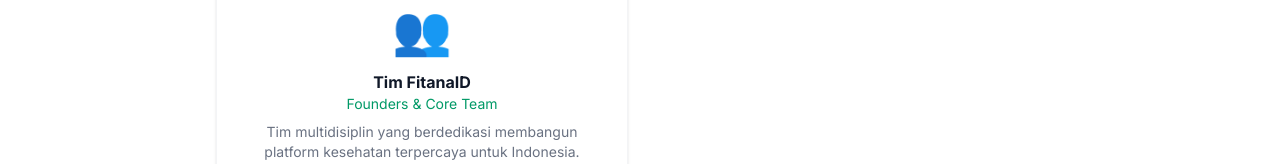
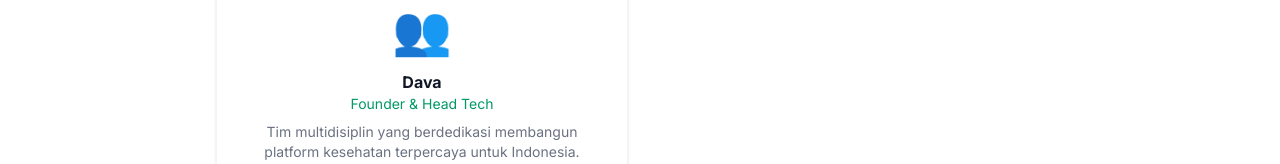
Before and after one commit to muhammadava/FitanaID, a Next.js app in the folder frontend/: page /tentang/tim in a window 1280 px wide. Shown: the part 256-420 px from the top of the page. Built offline with nearby package versions, Linux system fonts and the light colour scheme; no server answers.

Commit message:
Merubah nama dan role pada struktur organisasi.

```diff
--- a/frontend/app/tentang/tim/page.tsx
+++ b/frontend/app/tentang/tim/page.tsx
@@ -1,6 +1,6 @@
 export default function TimPage() {
   const team = [
-    { name: "Tim FitanaID", role: "Founders & Core Team", emoji: "👥", desc: "Tim multidisiplin yang berdedikasi membangun platform kesehatan terpercaya untuk Indonesia." },
+    { name: "Dava", role: "Founder & Head Tech", emoji: "👥", desc: "Tim multidisiplin yang berdedikasi membangun platform kesehatan terpercaya untuk Indonesia." },
   ];
 
   return (
```
